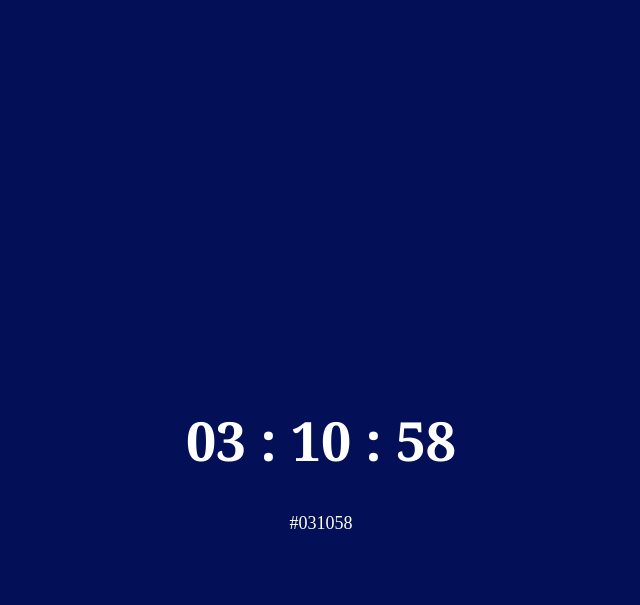
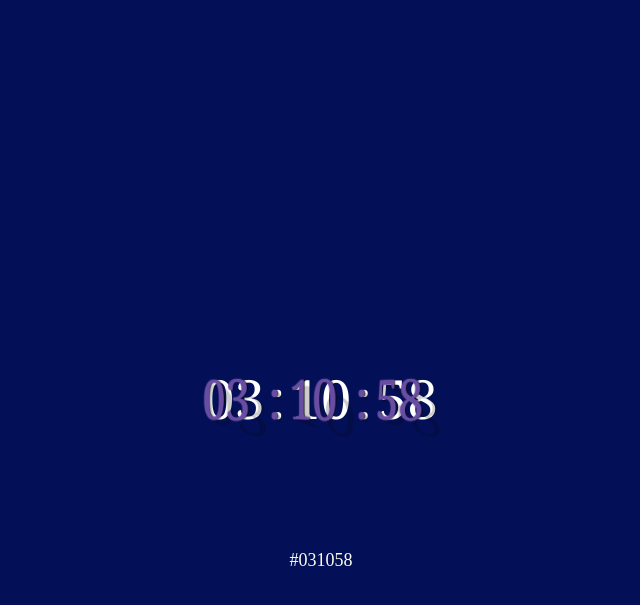
Before and after one commit to universeroc/universeroc.github.io, a Jekyll site: the page timescolour/index.html, which Jekyll copies as it is, in a window 1280 px wide. Shown: the top 605 px of the page, without its empty margins (319-959 px from the left). Built offline with Jekyll 4.4.1, drawn with Linux system fonts in a browser that asks for light colours; Markdown is read by kramdown in place of the engine named in the settings.

Commit message:
paper cut style font

```diff
--- a/timescolour/index.html
+++ b/timescolour/index.html
@@ -7,10 +7,13 @@
   </head>
   <body>
     <div id='time'>
-      <div class='cell'>
-        <h1 class='time'></h1>
-        <div class='colour'></div>
-      </div>
+      <p class='cell'>
+        <span class='time'></span>
+        <span class='time'></span>
+        <span class='time'></span>
+
+        <b class='colour'></b>
+      </p>
     </div>
     <script type="text/javascript">
     var time = document.getElementById('time');
@@ -26,9 +29,13 @@
       var ss = date.getSeconds().toString().length > 1 ? date.getSeconds() : '0' + date.getSeconds();
       var f = hh + ' : ' + mm + ' : ' + ss;
       var color = '#' + hh + mm + ss;
-      time.innerHTML = '<div class="cell">' +
-                       '<h1 class="time">' + f + '</h1>' +
-                       '<div class="colour">' + color + '</div></div>';
+      time.innerHTML = '<p class="cell">' +
+                       '<span class="time" data-text="' + hh + '">' + hh + '</span>' +
+                       '<span class="time" data-text=":">:</span>' +
+                       '<span class="time"  data-text="' + mm + '">' + mm + '</span>' +
+                       '<span class="time" data-text=":">:</span>' +
+                       '<span class="time" data-text="' + ss + '">' + ss + '</span>' +
+                       '<br /><span class="colour">' + color + '</span></p>';
       time.style.background = color;
     }
     setInterval(refresh, 1000);
--- a/timescolour/style.css
+++ b/timescolour/style.css
@@ -30,3 +30,89 @@ html, body {
   display: table-cell;
   vertical-align: middle;
 }
+
+body {
+  display:-webkit-flex;
+  display:-ms-flexbox;
+  display:flex;
+  -webkit-align-items:center;
+      -ms-flex-align:center;
+          align-items:center;
+  -webkit-justify-content:center;
+      -ms-flex-pack:center;
+          justify-content:center;
+  background-color:#684da3;
+}
+
+p span {
+  display:inline-block;
+  position:relative;
+  -webkit-transform-style:preserve-3d;
+          transform-style:preserve-3d;
+  -webkit-perspective:500;
+          perspective:500;
+  -webkit-font-smoothing:antialiased;
+}
+p span::before,
+p span::after {
+  display:none;
+  position:absolute;
+  top:0;
+  left:-1px;
+  -webkit-transform-origin:left top;
+      -ms-transform-origin:left top;
+          transform-origin:left top;
+  -webkit-transition:all ease-out 0.3s;
+          transition:all ease-out 0.3s;
+  content:attr(data-text);
+}
+p span::before {
+  z-index:1;
+  color:rgba(0,0,0,0.2);
+  -webkit-transform:scale(1.1, 1) skew(0deg, 20deg);
+      -ms-transform:scale(1.1, 1) skew(0deg, 20deg);
+          transform:scale(1.1, 1) skew(0deg, 20deg);
+}
+p span::after {
+  z-index:2;
+  color:#684da3;
+  text-shadow:-1px 0 1px #684da3, 1px 0 1px rgba(0,0,0,0.8);
+  -webkit-transform:rotateY(-40deg);
+          transform:rotateY(-40deg);
+}
+p span:hover::before {
+  -webkit-transform:scale(1.1, 1) skew(0deg, 5deg);
+      -ms-transform:scale(1.1, 1) skew(0deg, 5deg);
+          transform:scale(1.1, 1) skew(0deg, 5deg);
+}
+p span:hover::after {
+  -webkit-transform:rotateY(-10deg);
+          transform:rotateY(-10deg);
+}
+p span + span {
+  margin-left:0.1em;
+}
+@media (min-width:20em) {
+  p {
+    font-size:2em;
+  }
+  p span::before,
+  p span::after {
+    display:block;
+  }
+}
+@media (min-width:30em) {
+  p {
+    font-size:3em;
+  }
+}
+@media (min-width:40em) {
+  p {
+    font-size:5em;
+  }
+}
+@media (min-width:60em) {
+  p {
+    font-size:8em;
+  }
+}
```
